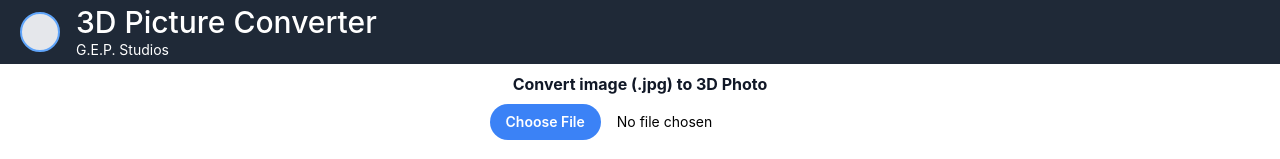
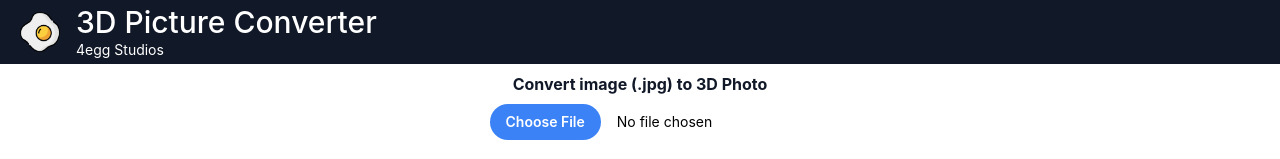
Before and after one commit to gtopacio/DIGIMAP-FRONT, a Next.js app: page / in a window 1280 px wide. Shown: the top 159 px of the page. Built offline with nearby package versions, Linux system fonts and the light colour scheme.

Commit message:
Updated banner

```diff
--- a/components/Banner.js
+++ b/components/Banner.js
@@ -2,12 +2,12 @@ export default function Banner() {
     return (
         <div class="h-42 w-full bg-white relative flex overflow-hidden">
             <div class="w-full h-full flex flex-col justify-between">
-                <header class="h-16 w-full flex items-center relative justify-start px-5 space-x-10 bg-gray-800">
+                <header class="h-16 w-full flex items-center relative justify-start px-5 space-x-10 bg-gray-900">
                     <div class="flex flex-shrink-0 items-center space-x-4 text-white">
-                        <div class="h-10 w-10 rounded-full cursor-pointer bg-gray-200 border-2 border-blue-400"></div>
+                        <img class="h-10 w-10 rounded-full" src="/fried-egg.png"></img>
                         <div class="flex flex-col items-start ">
-                        <div class="text-3xl font-medium ">3D Picture Converter</div>
-                        <div class="text-sm font-regular">G.E.P. Studios</div>
+                            <div class="text-3xl font-medium ">3D Picture Converter</div>
+                            <div class="text-sm font-regular">4egg Studios</div>
                         </div>
                     </div>
                 </header>
--- a/pages/j/[jobId].js
+++ b/pages/j/[jobId].js
@@ -42,9 +42,22 @@ export default function JobIDPage() {
             <source src={data.link} type="video/mp4"/>
         </iframe> : <></>;
 
+
     return (
         <div>
             <Banner/>
+            <div class="bg-red-400 w-full h-72 flex">
+                <div class="bg-blue-400 w-1/2 h-full flex justify-center">
+                    <h1> 2D </h1>
+                    <img class="max-w-1/2 max-h-36" src={data.pictureLink}></img>
+                </div>
+
+                <div class="bg-green-400 w-1/2 h-full flex justify-center">
+                    <h1> 2D </h1>
+                    {videoPreview}
+                </div>
+            </div>
+
             <p>Status: {data.status}</p>
             <p>Message: {data.message}</p>
             <p>Trajectory: {data.traj}</p>
```
Also changed, not shown: public/fried-egg.png (added).
